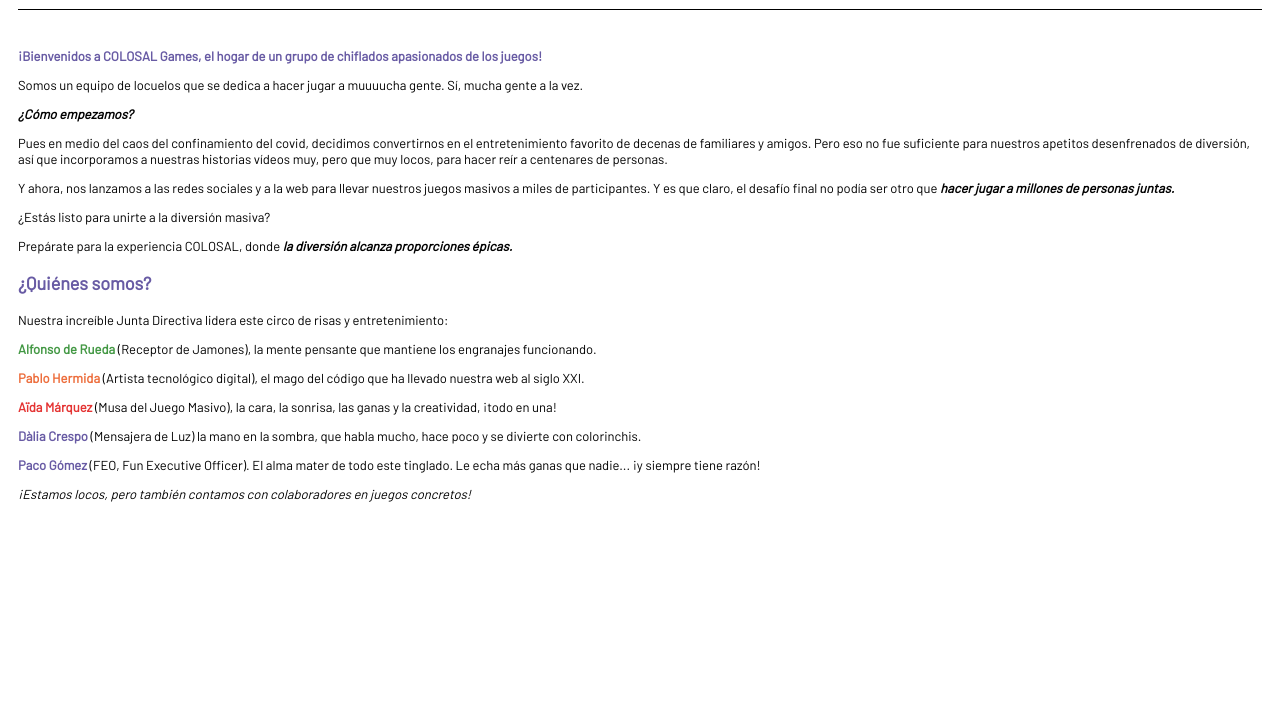
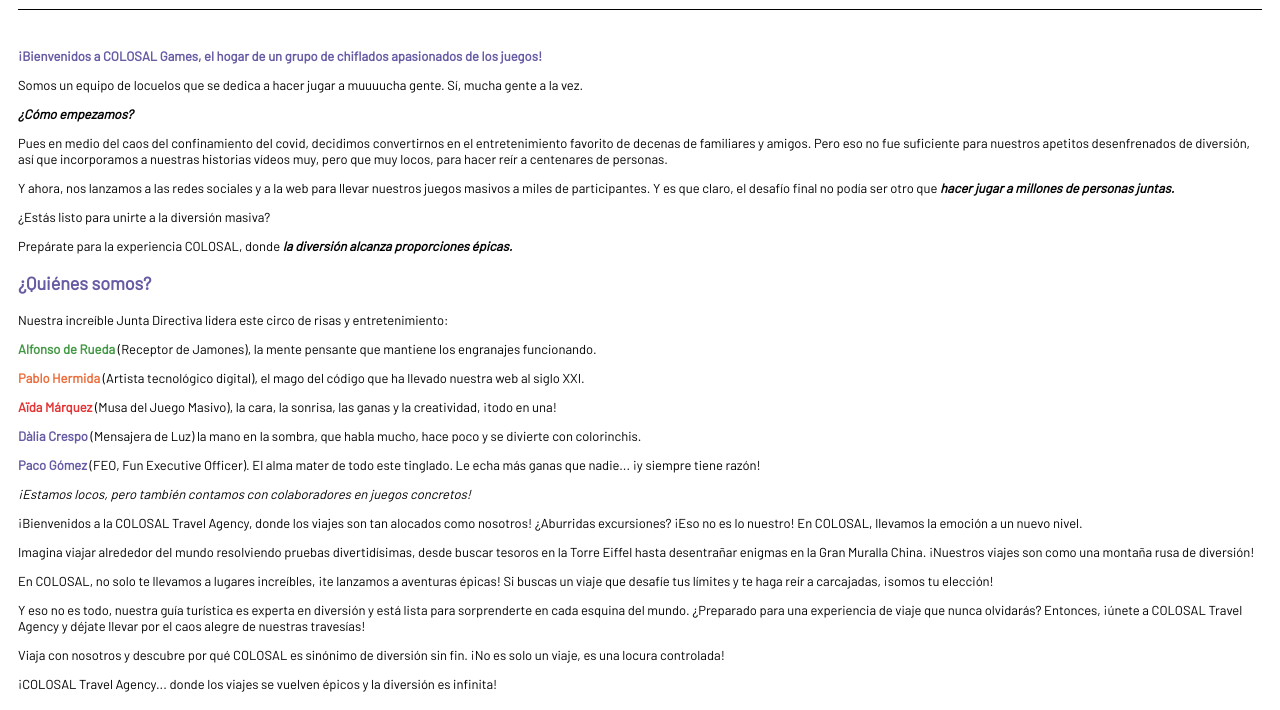
Before and after one commit to PabloHermidaG/ColosalGames, a plain HTML site: page index.html in a window 1280 px wide. Shown: the part 332-1042 px from the top of the page. Before the commit the page ends 852 px from the top, so only its background shows below. Drawn offline with nearby package versions, Linux system fonts and the light colour scheme; no server answers.

Commit message:
Turno actual sin estilos

```diff
--- a/index.html
+++ b/index.html
@@ -17,6 +17,7 @@
     <select class="dropdown" id="menu">
       <option value="inicio">Inicio</option>
       <option value="resultados">Resultados</option>
+      <option value="actual">Partica actual</option>
       <option value="contacto">Contacto</option>
     </select>
 
@@ -74,9 +75,24 @@
       <p class="itl">¡Estamos locos, pero también contamos con colaboradores en juegos concretos!</p>
     </div>
 
-    <div id="quienes" class="opcionesMenu">
+    <div id="actual">
+      <p>¡Bienvenidos a la COLOSAL Travel Agency, donde los viajes son tan alocados como nosotros!
+        ¿Aburridas excursiones? ¡Eso no es lo nuestro! En COLOSAL, llevamos la emoción a un nuevo nivel.</p>
 
+      <p>Imagina viajar alrededor del mundo resolviendo pruebas divertidísimas, desde buscar tesoros en la
+        Torre Eiffel hasta desentrañar enigmas en la Gran Muralla China. ¡Nuestros viajes son como una montaña rusa de diversión!</p>
 
+      <p>En COLOSAL, no solo te llevamos a lugares increíbles, ¡te lanzamos a aventuras épicas! Si buscas
+        un viaje que desafíe tus límites y te haga reír a carcajadas, ¡somos tu elección!</p>
+
+      <p>Y eso no es todo, nuestra guía turística es experta en diversión y está lista para sorprenderte
+        en cada esquina del mundo. ¿Preparado para una experiencia de viaje que nunca olvidarás? Entonces,
+        ¡únete a COLOSAL Travel Agency y déjate llevar por el caos alegre de nuestras travesías!</p>
+
+      <p>Viaja con nosotros y descubre por qué COLOSAL es sinónimo de diversión sin fin.
+        ¡No es solo un viaje, es una locura controlada!</p>
+
+      <p>¡COLOSAL Travel Agency... donde los viajes se vuelven épicos y la diversión es infinita!</p>
     </div>
 
     <div id="contacto" class="opcionesMenu">
```
